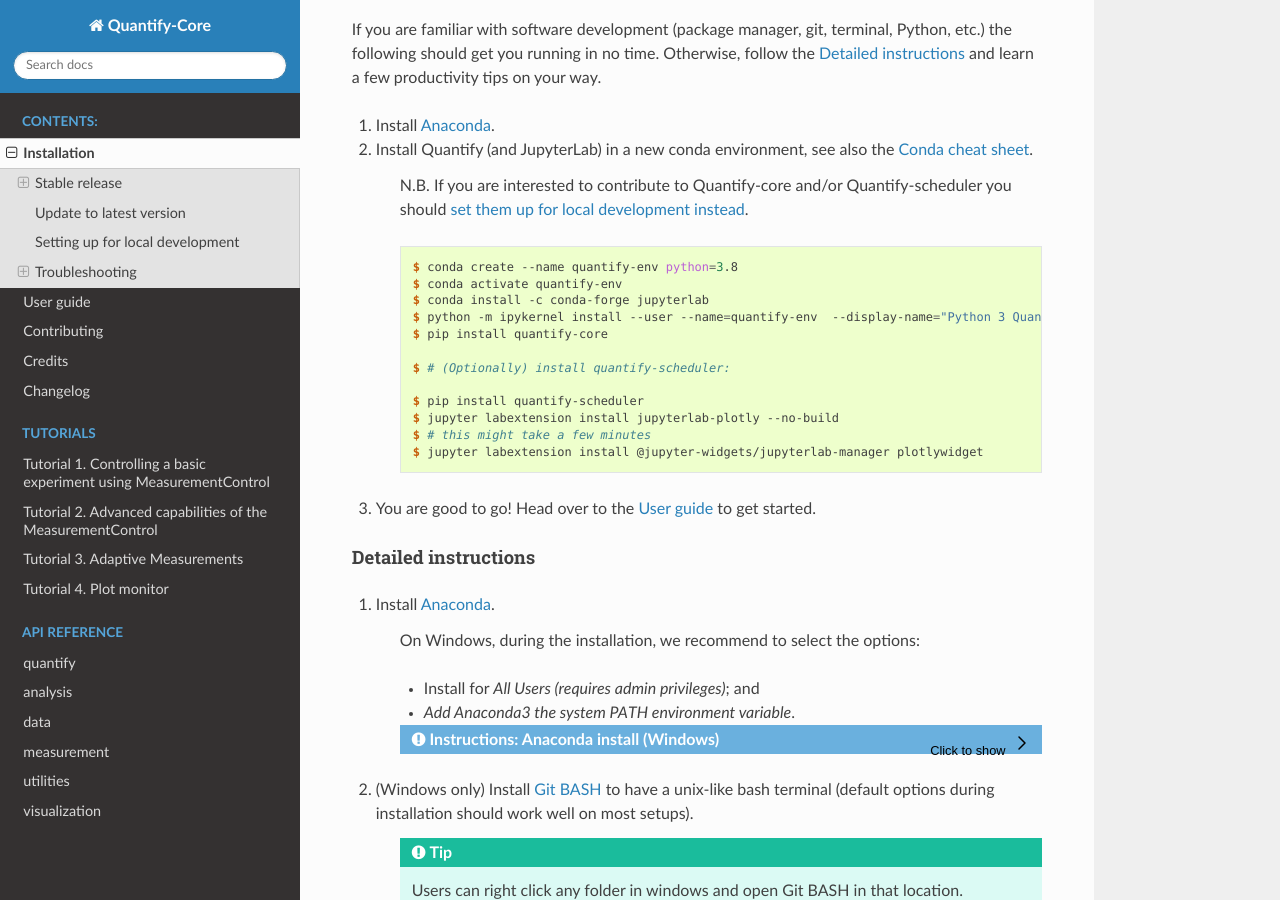
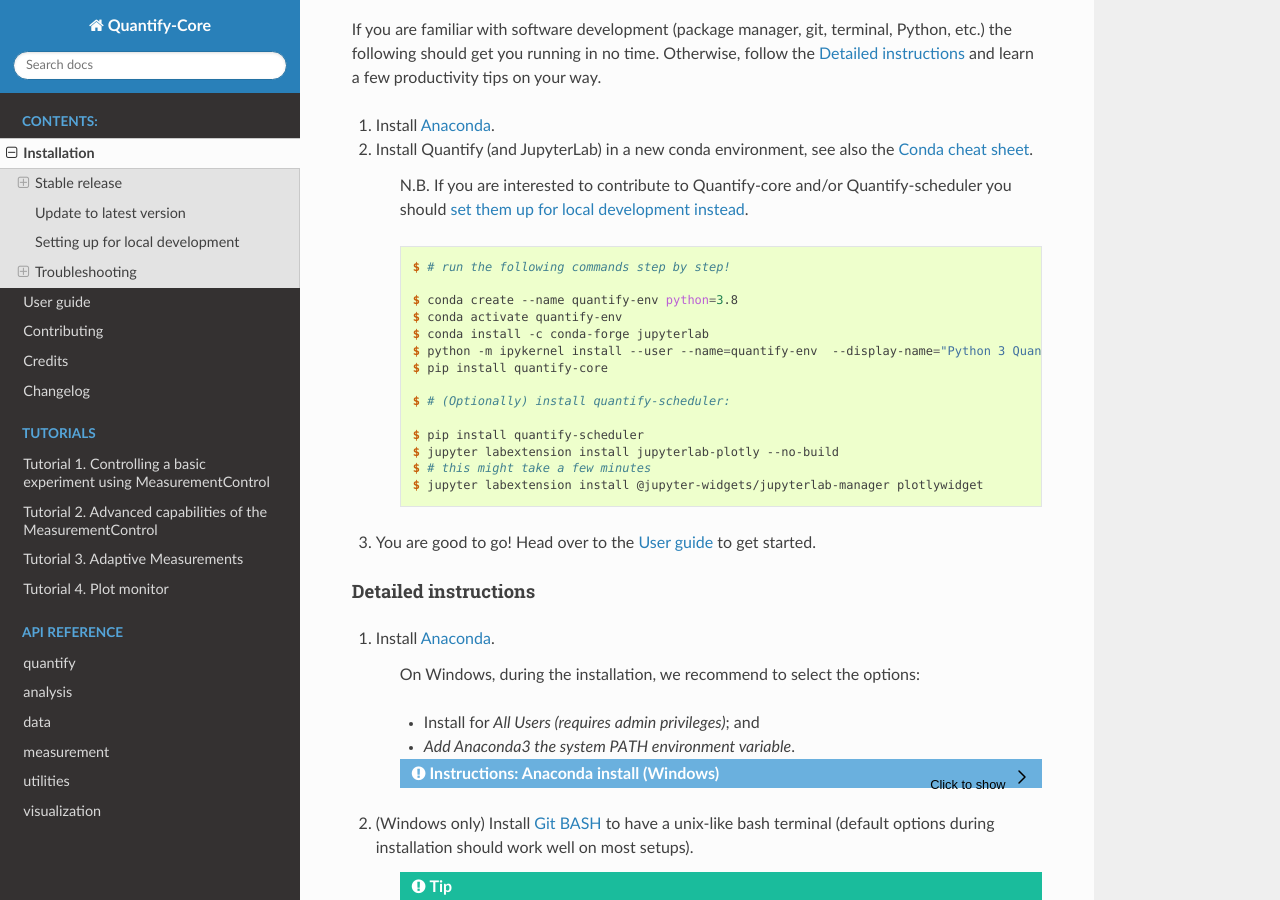
Before and after one commit to quantify-os/quantify-core, a Sphinx documentation site: the page built from docs/installation.rst, in a window 1280 px wide and 900 px high, scrolled down 392 px. Built offline with Sphinx 7.4.7 and the Read the Docs theme 2.0.0, drawn with Linux system fonts in a browser that asks for light colours.

Commit message:
added extra note to ensure user do not copy paste everything
it happened before...

```diff
--- a/docs/installation.rst
+++ b/docs/installation.rst
@@ -24,6 +24,8 @@
     N.B. If you are interested to contribute to Quantify-core and/or Quantify-scheduler you should :ref:`set them up for local development instead <Setting up for local development>`.
 
     .. code-block::
+
+        $ # run the following commands step by step!
 
         $ conda create --name quantify-env python=3.8
         $ conda activate quantify-env
```
